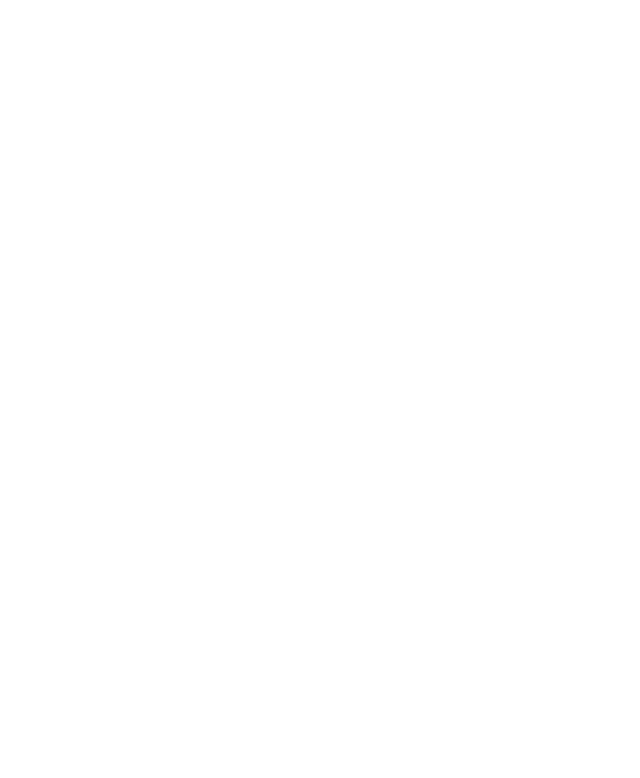
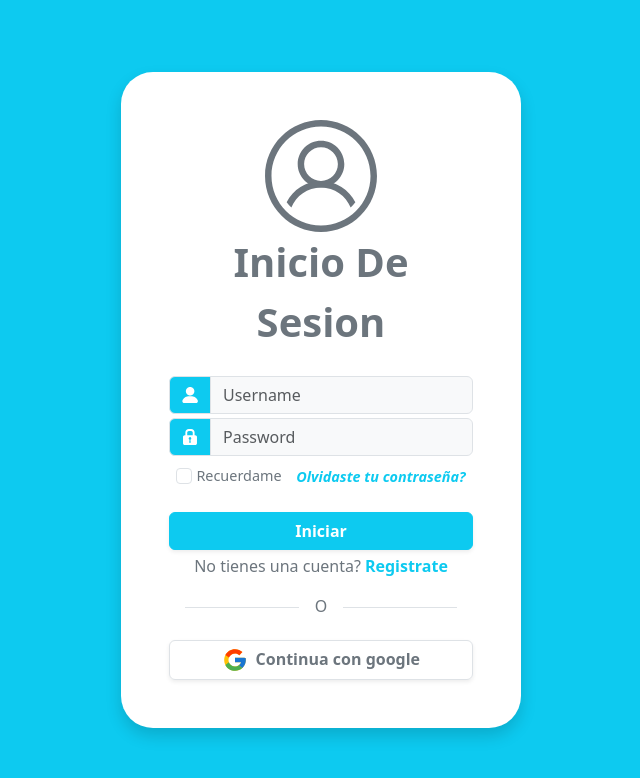
Before and after one commit to CookieBlossom/WebDeveloper_Act5, a plain HTML site: page login.html in a window 1280 px wide. Shown: the whole page, without its empty margins (319-959 px from the left). Drawn offline with nearby package versions, Linux system fonts and the light colour scheme.

Commit message:
modificacion login

```diff
--- /dev/null
+++ b/assets/css/login.css
@@ -0,0 +1,3 @@
+*{
+    background-color: black;
+}
--- a/login.html
+++ b/login.html
@@ -1,12 +1,93 @@
 <!DOCTYPE html>
 <html lang="en">
-<head>
-    <meta charset="UTF-8">
-    <meta name="viewport" content="width=device-width, initial-scale=1.0">
-    <title>Document</title>
+  <head>
+    <meta charset="UTF-8" />
+    <link rel="icon" type="image/x-icon" href="/assets/logo-vt.svg" />
+    <meta http-equiv="X-UA-Compatible" content="IE=edge" />
+    <meta name="viewport" content="width=device-width, initial-scale=1.0" />
+    <title>Bootstrap Login Page</title>
     <link href="https://cdn.jsdelivr.net/npm/bootstrap@5.3.3/dist/css/bootstrap.min.css" rel="stylesheet" integrity="sha384-QWTKZyjpPEjISv5WaRU9OFeRpok6YctnYmDr5pNlyT2bRjXh0JMhjY6hW+ALEwIH" crossorigin="anonymous">
-</head>
-<body>
+  </head>
+  <body class="bg-info d-flex justify-content-center align-items-center vh-100">
+    <div
+      class="bg-white p-5 rounded-5 text-secondary shadow"
+      style="width: 25rem"
+    >
+      <div class="d-flex justify-content-center">
+        <img
+          src="/assets/img/login-icon.svg"
+          alt="login-icon"
+          style="height: 7rem"
+        />
+      </div>
+      <div class="text-center fs-1 fw-bold">Inicio De Sesion</div>
+      <div class="input-group mt-4">
+        <div class="input-group-text bg-info">
+          <img
+            src="/assets/img/username-icon.svg"
+            alt="username-icon"
+            style="height: 1rem"
+          />
+        </div>
+        <input
+          class="form-control bg-light"
+          type="text"
+          placeholder="Username"
+        />
+      </div>
+      <div class="input-group mt-1">
+        <div class="input-group-text bg-info">
+          <img
+            src="/assets/img/password-icon.svg"
+            alt="password-icon"
+            style="height: 1rem"
+          />
+        </div>
+        <input
+          class="form-control bg-light"
+          type="password"
+          placeholder="Password"
+        />
+      </div>
+      <div class="d-flex justify-content-around mt-1">
+        <div class="d-flex align-items-center gap-1">
+          <input class="form-check-input" type="checkbox" />
+          <div class="pt-1" style="font-size: 0.9rem">Recuerdame</div>
+        </div>
+        <div class="pt-1">
+          <a
+            href="#"
+            class="text-decoration-none text-info fw-semibold fst-italic"
+            style="font-size: 0.9rem"
+            >Olvidaste tu contraseña?</a
+          >
+        </div>
+      </div>
+      <div class="btn btn-info text-white w-100 mt-4 fw-semibold shadow-sm">
+        Iniciar
+      </div>
+      <div class="d-flex gap-1 justify-content-center mt-1">
+        <div>No tienes una cuenta?</div>
+        <a href="#" class="text-decoration-none text-info fw-semibold"
+          >Registrate</a
+        >
+      </div>
+      <div class="p-3">
+        <div class="border-bottom text-center" style="height: 0.9rem">
+          <span class="bg-white px-3">O</span>
+        </div>
+      </div>
+      <div
+        class="btn d-flex gap-2 justify-content-center border mt-3 shadow-sm"
+      >
+        <img
+          src="/assets/img/google-icon.svg"
+          alt="google-icon"
+          style="height: 1.6rem"
+        />
+        <div class="fw-semibold text-secondary">Continua con google</div>
+      </div>
+    </div>
     <script src="https://cdn.jsdelivr.net/npm/bootstrap@5.3.3/dist/js/bootstrap.bundle.min.js" integrity="sha384-YvpcrYf0tY3lHB60NNkmXc5s9fDVZLESaAA55NDzOxhy9GkcIdslK1eN7N6jIeHz" crossorigin="anonymous"></script>
-</body>
+  </body>
 </html>
```
Also changed, not shown: assets/img/Fondo_zapatillas.jpg (added), assets/img/google-icon.svg (added), assets/img/login-icon.svg (added), assets/img/logo-vt.svg (added), assets/img/password-icon.svg (added), assets/img/username-icon.svg (added).
